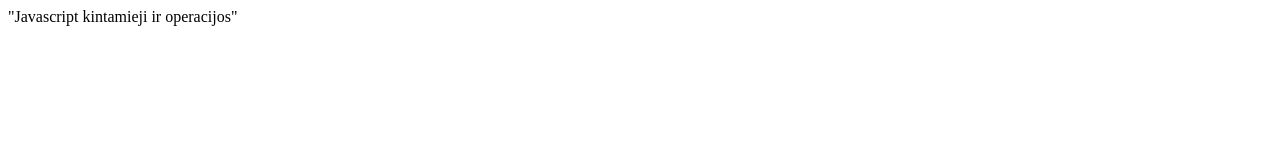
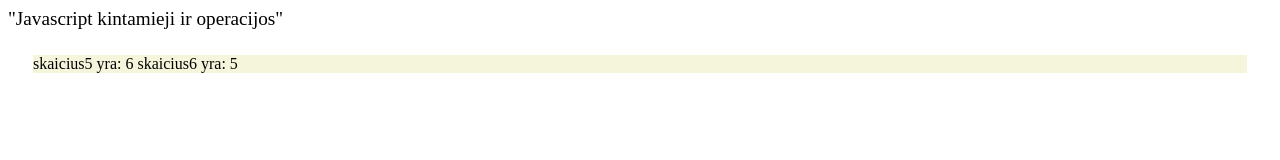
Before and after one commit to ginotas/js02-uzduotis, a plain HTML site: page index.html in a window 1280 px wide. Drawn offline with Linux system fonts and the light colour scheme.

Commit message:
papildomos uzduotys

```diff
--- a/index.html
+++ b/index.html
@@ -5,9 +5,20 @@
     <meta http-equiv="X-UA-Compatible" content="IE=edge">
     <meta name="viewport" content="width=device-width, initial-scale=1.0">
     <title>Javascript kintamieji ir operacijos</title>
+    <style>
+        header {
+            font-size: larger;
+        }
+
+        div {
+            margin: 25px;
+            background-color: beige;
+        }
+    </style>
 </head>
 <body>
-    <div>"Javascript kintamieji ir operacijos"</div>
+    <header>"Javascript kintamieji ir operacijos"</header>
+    <div id="rezultatas"></div>
     <script src="script.js"></script>
 </body>
 </html>
--- a/script.js
+++ b/script.js
@@ -60,4 +60,15 @@
 skaicius5 = 5;
 skaicius6 = 6;
 
-//
+// 2. Sukeisti kinamųju reikšmes skaicius5 ir skaicius6 pasitelkiant XOR operatorių.
+
+skaicius5 = skaicius5 ^ skaicius6;
+skaicius6 = skaicius5 ^ skaicius6;
+skaicius5 = skaicius5 ^ skaicius6;
+
+console.log('sukeistas skaicius5 yra: ' + skaicius5 + ' sukeistas skaicius6 yra: ' + skaicius6);
+
+
+// 3. Rezultatą patalpinti į HTML dokumento div žymėje, kurios id="Rezultatas".
+
+document.getElementById("rezultatas").innerHTML += "skaicius5 yra: " +skaicius5 + " skaicius6 yra: " +skaicius6;
```
